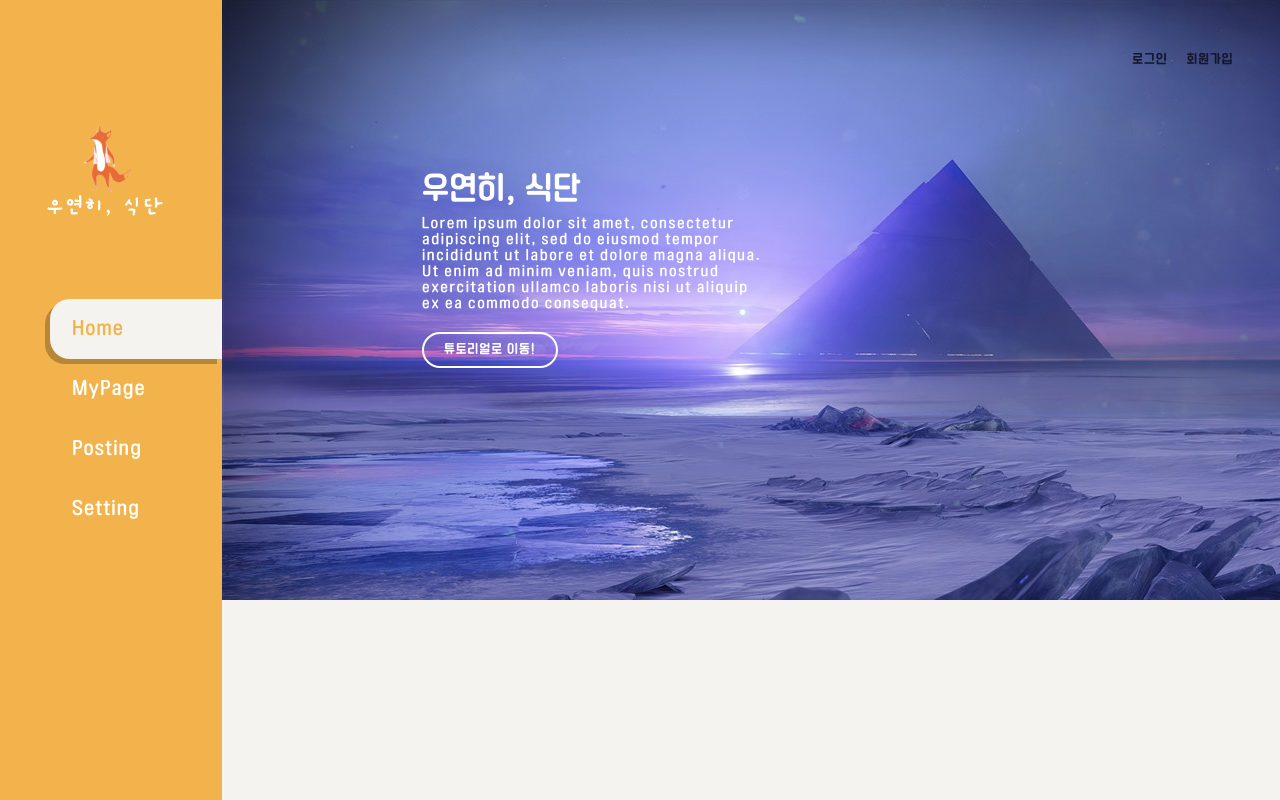
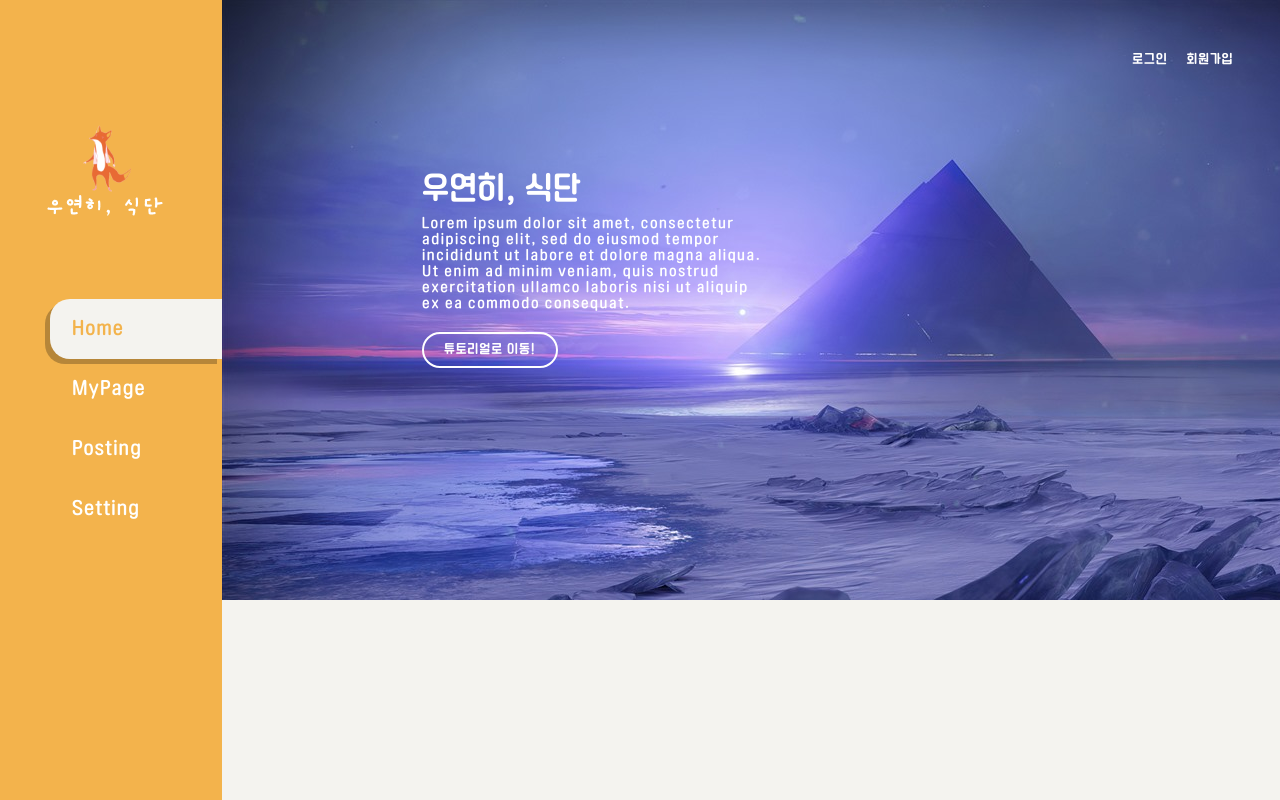
Before and after one commit to margu31/forte-diet, a React (Create React App) app: page / in a window 1280 px wide. Built offline with nearby package versions, Linux system fonts and the light colour scheme; no server answers.

Commit message:
[스타일] UserBar 버튼 색상 변경

```diff
--- a/src/components/UserNavigation/UserNavigation.js
+++ b/src/components/UserNavigation/UserNavigation.js
@@ -35,7 +35,7 @@ export default function UserNavigation({ isAuthed }) {
                   $height='40'
                   $fontSize='1.2'
                   $backgroundColor='transparent'
-                  $color={palette.themeDefault}
+                  $color={palette.themeDefaultWhite}
                   $hoverBackground={palette.themeHover}
                 >
                   로그인
@@ -49,7 +49,7 @@ export default function UserNavigation({ isAuthed }) {
                   $height='40'
                   $fontSize='1.2'
                   $backgroundColor='transparent'
-                  $color={palette.themeDefault}
+                  $color={palette.themeDefaultWhite}
                   $hoverBackground={palette.themeHover}
                 >
                   회원가입
@@ -65,7 +65,7 @@ export default function UserNavigation({ isAuthed }) {
                   $height='40'
                   $fontSize='1.2'
                   $backgroundColor='transparent'
-                  $color={palette.themeDefault}
+                  $color={palette.themeDefaultWhite}
                 >
                   로그아웃
                 </Button>
```
